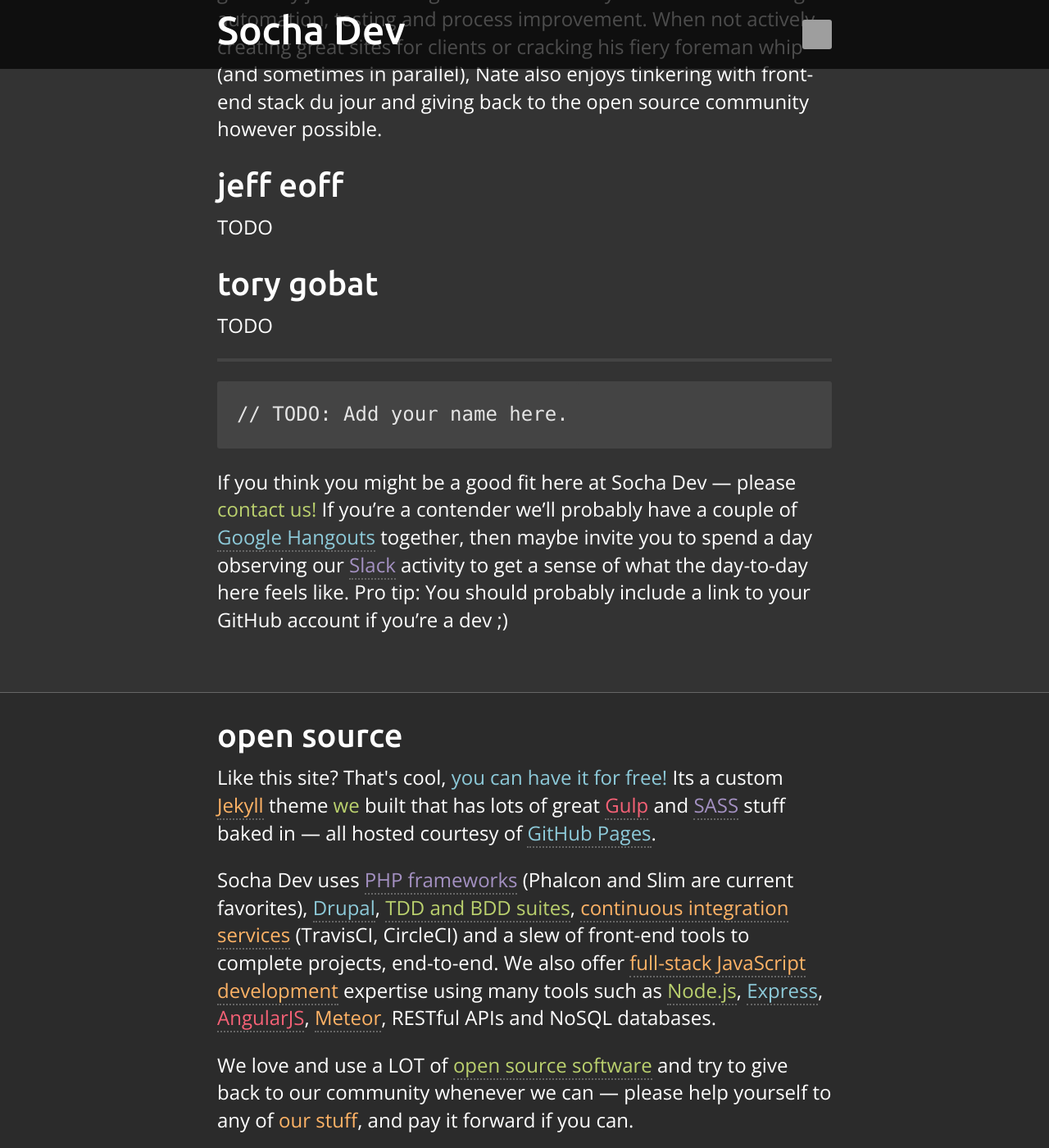
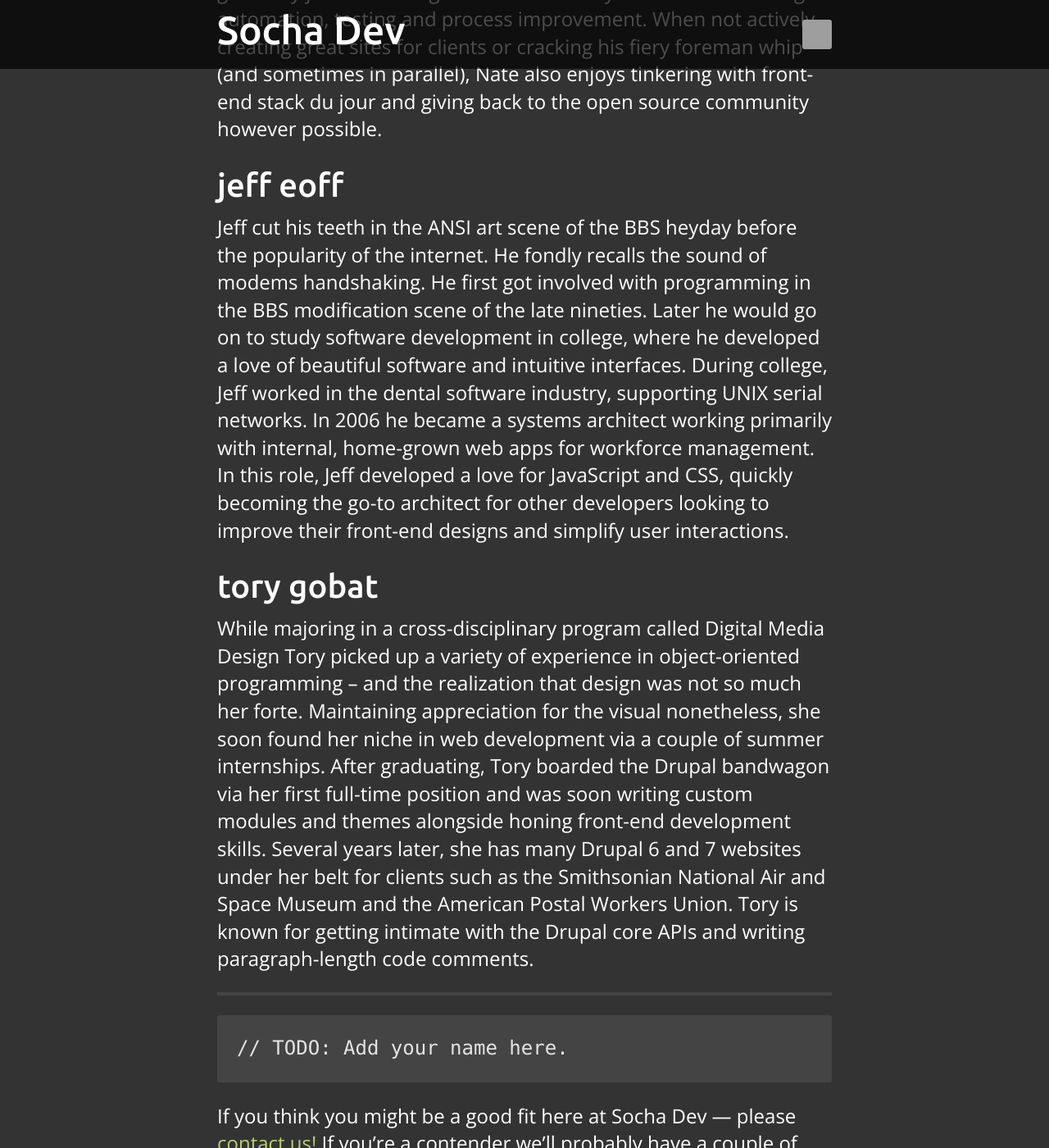
Before and after one commit to SochaDev/sochadev.github.io, a Jekyll site: the page built from team.md, in a window 1280 px wide and 1400 px high, scrolled down 2169 px. Shown: the whole window at 82% size. Built offline with Jekyll 4.4.1, drawn with Linux system fonts in a browser that asks for light colours; nearby versions of some CDN libraries; grey boxes are pictures that could not be loaded.

Commit message:
Added team bios.

```diff
--- a/team.md
+++ b/team.md
@@ -61,11 +61,30 @@
 
 ## Jeff Eoff
 
-TODO
+Jeff cut his teeth in the ANSI art scene of the BBS heyday before the popularity
+of the internet. He fondly recalls the sound of modems handshaking. He first got
+involved with programming in the BBS modification scene of the late nineties.
+Later he would go on to study software development in college, where he
+developed a love of beautiful software and intuitive interfaces. During college,
+Jeff worked in the dental software industry, supporting UNIX serial networks. In
+2006 he became a systems architect working primarily with internal, home-grown
+web apps for workforce management. In this role, Jeff developed a love for
+JavaScript and CSS, quickly becoming the go-to architect for other developers
+looking to improve their front-end designs and simplify user interactions.
 
 ## Tory Gobat
 
-TODO
+While majoring in a cross-disciplinary program called Digital Media Design Tory
+picked up a variety of experience in object-oriented programming -- and the
+realization that design was not so much her forte. Maintaining appreciation for
+the visual nonetheless, she soon found her niche in web development via a
+couple of summer internships. After graduating, Tory boarded the Drupal
+bandwagon via her first full-time position and was soon writing custom modules
+and themes alongside honing front-end development skills. Several years later,
+she has many Drupal 6 and 7 websites under her belt for clients such as the
+Smithsonian National Air and Space Museum and the American Postal Workers
+Union. Tory is known for getting intimate with the Drupal core APIs and
+writing paragraph-length code comments.
 
 * * *
 
```
